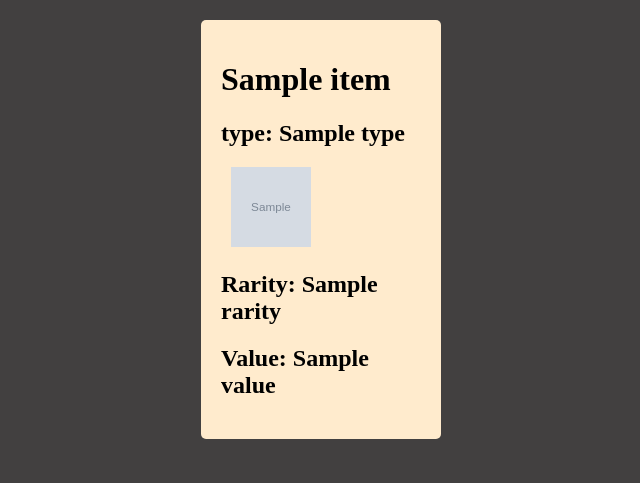
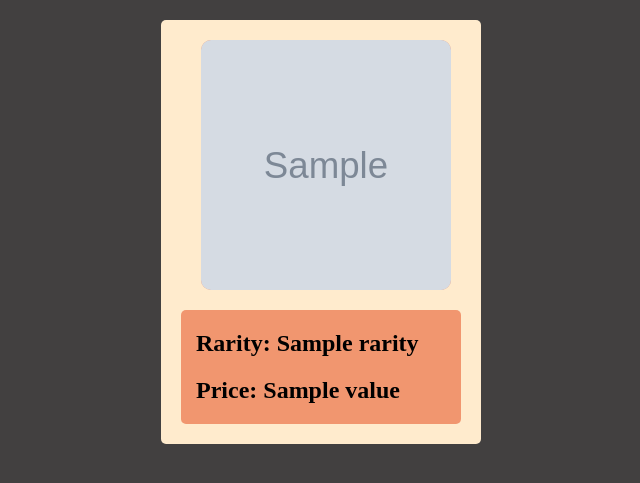
Before and after one commit to TRiley1/pythonproject_cc, a Flask app: page /items in a window 1280 px wide. Shown: the part 88-571 px from the top of the page, without its empty margins (319-959 px from the left). Run offline with Flask 2, Linux system fonts and the light colour scheme; grey boxes marked "Sample" are stand-in pictures; a database or web service that is not in the repository returns one stand-in record (values such as "Sample title"); some libraries are stand-ins or nearby versions.

Commit message:
quite a bit

```diff
--- a/controllers/item_controller.py
+++ b/controllers/item_controller.py
@@ -7,5 +7,5 @@ item_blueprint = Blueprint("item", __name__)
 
 @item_blueprint.route("/items")
 def items():
-    items = item_repo.select_all()
-    return render_template("index.html", items = items)
+    items = item_repo.select_all_stock()
+    return render_template("store/index.html", items = items)
--- a/repositories/item_repo.py
+++ b/repositories/item_repo.py
@@ -12,6 +12,17 @@ def save(item):
 def select_all():
     items = []
     sql = 'SELECT * FROM items'
+    results = run_sql(sql)
+
+    for row in results:
+        new_item = Item(row['type'], row['name'], row['rarity'], row['value'], row['image'])
+        items.append(new_item)
+
+    return items
+
+def select_all_stock():
+    items = []
+    sql = 'SELECT * from items WHERE value IS NOT NULL'
     results = run_sql(sql)
 
     for row in results:
--- a/static/style.css
+++ b/static/style.css
@@ -1,10 +1,68 @@
+.common {
+    text-transform: uppercase;
+    font-size: 1.5rem;
+    background-color: rgb(241, 150, 111);
+    padding: 20px;
+    border-radius: 5px;
+    width: 250px;
+    text-align: center;
+    color: rgba(234, 219, 237, 0.664);
+}
+
+.rare {
+    text-transform: uppercase;
+    font-size: 1.5rem;
+    background-color: rgb(241, 150, 111);
+    padding: 20px;
+    border-radius: 5px;
+    width: 250px;
+    text-align: center;
+    color:  rgb(245, 14, 14);
+}
+
+.ultra {
+    text-transform: uppercase;
+    font-size: 1.5rem;
+    background-color:rgb(241, 150, 111);
+    padding: 20px;
+    border-radius: 5px;
+    width: 250px;
+    text-align: center;
+    color: rgb(184, 26, 237);
+}
+
+
+
+.item_bottom {
+    background-color: rgb(241, 150, 111);
+    margin-top:20px;
+    width: 300px;
+    border-radius: 5px;
+}
+
+.item_bottom > h2 {
+    margin-left: 15px;
+}
 
 .item_card{
     background-color: blanchedalmond;
     padding: 20px;
     margin: 20px;
     border-radius: 5px;
-    width: 200px;
+    width: 280px;
+    display: flex;
+    flex-direction: row;
+    align-content: flex-start;
+    justify-content: space-evenly;
+    align-items: center;
+    flex-wrap: wrap;
+}
+
+.item_card > img {
+    width: 250px;
+    height: 250px;
+    background-color: rgb(241, 150, 111);
+    border-radius: 10px;
 }
 
 .item_container {
--- a/templates/index.html
+++ b/templates/index.html
@@ -2,20 +2,4 @@
 
 {% block content %}
 
-     {% for item in items %}
-        <div class = "item_container">
-        <div class = "item_card">
-        <h1>{{ item.name }}</h1>
-        <h2>type: {{ item.type }}</h2>
-        <img src = "/static/images/{{ item.image }}"/>
-        {% if item.value %}
-            <h2>Rarity: {{item.rarity}}</h2>
-            <h2>Value: {{item.value}}</h2>
-        {% else %}
-            <h2>Rarity: Unknown</h2>
-            <h2>Value: Unknown</h2>
-        {% endif %}
-        </div>
-        </div>
-        {% endfor %}
-    {% endblock content %}
+{% endblock content %}
--- /dev/null
+++ b/templates/store/index.html
@@ -0,0 +1,30 @@
+{% extends 'base.html' %}
+
+{% block content %}
+
+     {% for item in items %}
+        <div class = "item_container">
+            <div class = "item_card">
+            {% if item.rarity == "ultra" %}
+                <h1 class = "ultra">{{ item.name }}</h1>
+            {% endif %}
+            {% if item.rarity == "rare" %}
+                <h1 class = "rare">{{ item.name }}</h1>
+            {% endif %}
+            {% if item.rarity == 'common' %}
+                <h1 class = "common">{{ item.name }}</h1>
+            {% endif %}
+            <img src = "/static/images/{{ item.image }}"/>
+            <div class = item_bottom>
+                {% if item.value %}
+                    <h2>Rarity: {{item.rarity}}</h2>
+                    <h2>Price: {{item.value}}</h2>
+                {% else %}
+                    <h2>Rarity: Unknown</h2>
+                    <h2>Price: Unknown</h2>
+                {% endif %}
+            </div>
+            </div>
+        </div>
+    {% endfor %}
+    {% endblock content %}
```
Also changed, not shown: db/rpg_store.sql (+22 -1 lines).
